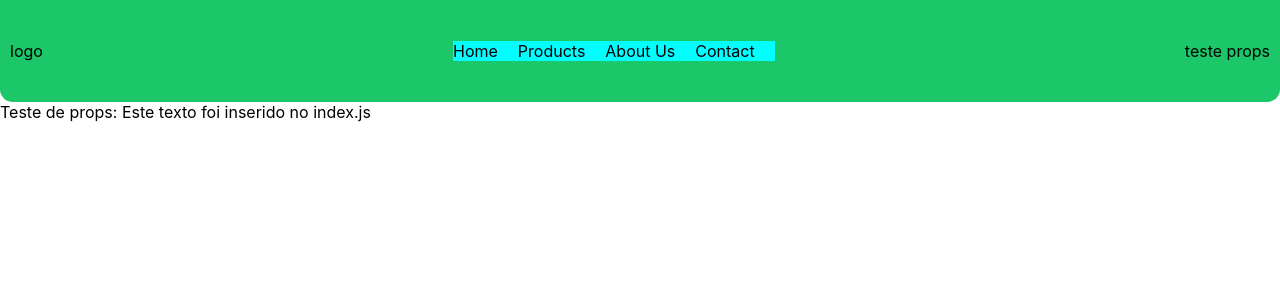
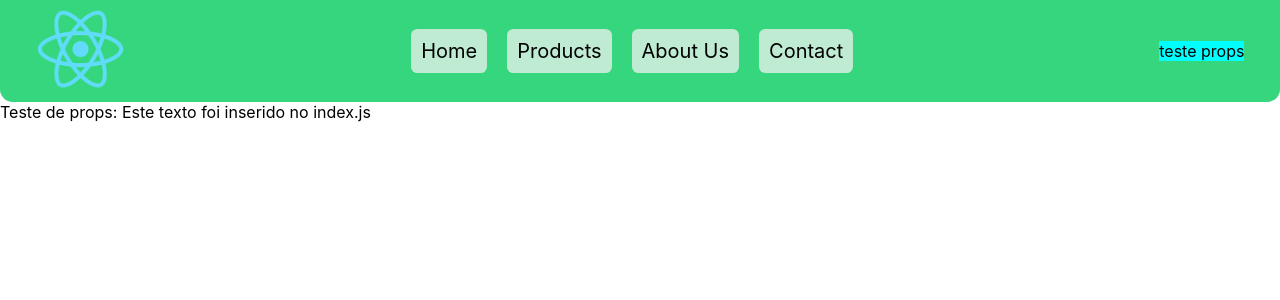
Before and after one commit to Talibert/React-Lessons, a React (Create React App) app in the folder my-app/: page / in a window 1280 px wide. Shown: the top 300 px of the page. Built offline with nearby package versions, Linux system fonts and the light colour scheme.

Commit message:
Header changes

```diff
--- a/my-app/public/index.html
+++ b/my-app/public/index.html
@@ -8,11 +8,10 @@
       name="description"
       content="Web site created using create-react-app"
     />
-    <title>React App</title>
+    <title>React Lessons</title>
   </head>
   <body>
     <noscript>You need to enable JavaScript to run this app.</noscript>
-    <div id="Header"></div>
     <div id="root"></div>
   </body>
 </html>
--- a/my-app/src/Header.css
+++ b/my-app/src/Header.css
@@ -2,7 +2,7 @@
     display: flex; /* Use o modelo de layout flexível */
     justify-content: space-between; /* Adiciona espaço entre os elementos */
     align-items: center; /* Alinha os elementos verticalmente no centro */
-    background-color: #1cc769; /* Cor de fundo para visualização */
+    background-color: #35d67d; /* Cor de fundo para visualização */
     padding: 10px; /* Adiciona algum espaçamento interno */
     height: 8vw;
     border-bottom-left-radius: 1vw;
@@ -13,9 +13,34 @@
     list-style: none; /* Remova os marcadores padrão da lista */
     display: flex; /* Exiba os itens da lista em linha (horizontalmente) */
     padding: 0; /* Remova o preenchimento padrão da lista */
-    background-color: aqua;
 }
 
-.Header .Menu .Item-Menu {
+.Header .Logo {
+    width: 7vw;
+    height: 7vw;
+    margin-left: 2vw;
+}
+
+.Header .Menu .itemMenu {
     margin-right: 20px; /* Adicione um espaço entre os itens da lista (opcional) */
+    font-size: 20px;
+    background-color: #beebd2;
+    padding: 10px;
+    border-radius: 0.5vw;
 }
+
+.Header .Menu .itemMenu:hover{
+    background-color: #44e48c;
+    cursor: pointer; /* Muda o cursor ao passar o mouse por cima */
+}
+
+/* Editando todos os links */
+a {
+    text-decoration: none; /* Tira o sublinhado */
+    color: black;
+}
+
+.Header .propsTest {
+    background-color: aqua;
+    margin-right: 2vw;
+}
--- a/my-app/src/Header.js
+++ b/my-app/src/Header.js
@@ -1,4 +1,5 @@
 import './Header.css';
+import logo from "./images/logo192.png"
 
 // Declaração do componente Header
 function Header(props) {
@@ -6,16 +7,16 @@ function Header(props) {
     // Criação da div principal
     <div className="Header">
         {/*div do logo*/}
-        <div className='Logo'>logo</div>
+        <div className='logoArea'><img src={logo} alt="logoTeste" className="Logo"></img></div>
         {/*lista de opções do Menu*/}
         <ul className='Menu'>
-                <li className='Item-Menu'>Home</li>
-                <li className='Item-Menu'>Products</li>
-                <li className='Item-Menu'>About Us</li>
-                <li className='Item-Menu'>Contact</li>
+                <li className='itemMenu' > <a href="https://www.youtube.com" target="_blank" rel="noopener noreferrer">Home</a></li>
+                <li className='itemMenu'>Products</li>
+                <li className='itemMenu'>About Us</li>
+                <li className='itemMenu'>Contact</li>
         </ul>
         {/* Recebendo o props do App*/}
-        <p>{props.teste}</p>
+        <p className="propsTest">{props.teste}</p>
     </div>
   );
 }
```
Also changed, not shown: my-app/src/images/logo192.png (added).
